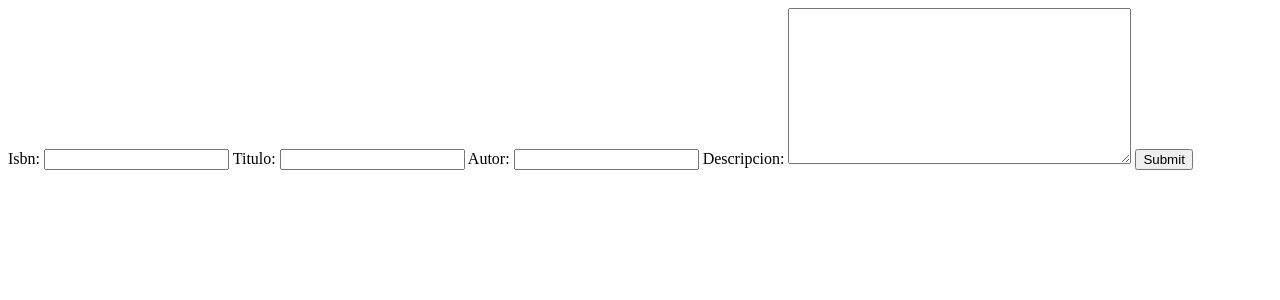
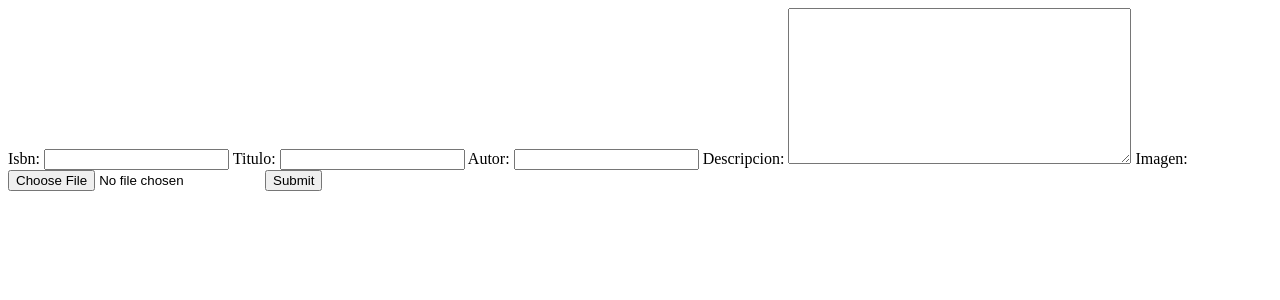
Before and after one commit to DanielJimenez357/django-crud-postgres, a Django app: page /nuevolibro/ in a window 1280 px wide. Shown: the top 300 px of the page. Run offline with Django 4.2, Linux system fonts and the light colour scheme; some libraries are stand-ins or nearby versions.

Commit message:
Sitema de imagenes añadido

```diff
--- a/config/settings.py
+++ b/config/settings.py
@@ -65,6 +65,7 @@ TEMPLATES = [
         'OPTIONS': {
             'context_processors': [
                 'django.template.context_processors.debug',
+                'django.template.context_processors.media',
                 'django.template.context_processors.request',
                 'django.contrib.auth.context_processors.auth',
                 'django.contrib.messages.context_processors.messages',
@@ -127,6 +128,11 @@ USE_TZ = True
 
 STATIC_URL = 'static/'
 
+MEDIA_URL = 'media/'
+
+MEDIA_ROOT = os.path.join(BASE_DIR, 'libros', 'media')
+
+
 # Default primary key field type
 # https://docs.djangoproject.com/en/4.2/ref/settings/#default-auto-field
 
--- a/config/urls.py
+++ b/config/urls.py
@@ -17,6 +17,8 @@ Including another URLconf
 from django.contrib import admin
 from django.urls import path
 from libros import views as vistas
+from django.conf import settings
+from django.conf.urls.static import static
 
 urlpatterns = [
     path('admin/', admin.site.urls),
@@ -27,5 +29,6 @@ urlpatterns = [
     path("editar/<int:id>", vistas.editarLibro,  name="editar"),
     path("detalle/<int:id>", vistas.detalles,  name="detalles"),
     path("lista/api", vistas.listaApi,  name="api"),
+]
 
-]
+urlpatterns += static(settings.MEDIA_URL, document_root=settings.MEDIA_ROOT)
--- a/libros/forms.py
+++ b/libros/forms.py
@@ -7,4 +7,4 @@ class LibroForm(forms.ModelForm):
 
         model = Libro
 
-        fields = ['isbn', 'titulo', 'autor', 'descripcion']
+        fields = ['isbn', 'titulo', 'autor', 'descripcion', 'imagen']
--- a/libros/models.py
+++ b/libros/models.py
@@ -8,6 +8,7 @@ class Libro(models.Model):
     titulo = models.CharField(max_length=50)
     autor = models.CharField(max_length=50)
     descripcion = models.TextField()
+    imagen = models.ImageField(upload_to="images")
 
     def __str__(self):
         return self.name
--- a/libros/templates/nuevo_libro.html
+++ b/libros/templates/nuevo_libro.html
@@ -7,7 +7,7 @@
 </head>
 <body>
 
-    <form method="post">
+    <form method="post" enctype="multipart/form-data">
             {% csrf_token %}
             {{ form }}
         <input type="submit" value="Submit">
--- a/libros/views.py
+++ b/libros/views.py
@@ -1,3 +1,5 @@
+from os.path import splitext
+import os
 from django.shortcuts import render, redirect, get_object_or_404
 from .models import Libro
 import json
@@ -41,6 +43,9 @@ def borrar(request, id):
 
     libro = get_object_or_404(Libro, pk=id)
 
+    os.remove('./libros/media/' + libro.imagen.name )
+
+
     #obtenemos el libro con la pk y lo borramos
     libro.delete()
 
@@ -51,9 +56,17 @@ def nuevoLibro(request):
 
     #comprobamos el metodo de envio si es POST se trata de un formulario ya editado
     if request.method == 'POST':
-        form = LibroForm(request.POST)
+        form = LibroForm(request.POST, request.FILES)
+
         if form.is_valid(): #comprobamos que sea valido
-            form.save() #guardamos y redirigimos
+
+            #obtenemos los datos del formulario sin guardarlo en la base de datos
+            libro = form.save(commit=False)
+            #obtenemos la extension del archivo
+            extension = splitext(libro.imagen.name)[1]
+            #cambiamos el nombre del archivo al titulo del libro
+            libro.imagen.name = form.cleaned_data['titulo'] + extension
+            libro.save()
             return redirect('lista')
 
     #si la solicitud es get rellenamos el formulario con los datos actuales
@@ -70,10 +83,33 @@ def editarLibro(request, id):
 
     libro_editado = get_object_or_404(Libro, pk=id)
 
+    nombre_imagen = libro_editado.imagen.name
+
     #comprobamos el metodo de envio si es POST se trata de un formulario relleno
     if request.method == 'POST':
-        form = LibroForm(request.POST, instance=libro_editado)
+        form = LibroForm(request.POST, request.FILES , instance=libro_editado)
         if form.is_valid(): #comprobamos que sea valido
+
+            libro = form.save(commit=False)
+
+            #obtenemos la extension del archivo
+            extension = splitext(libro.imagen.name)[1]
+
+            if libro.imagen.name != nombre_imagen:
+                os.remove('./libros/media/' + nombre_imagen )
+                libro.imagen.save(form.cleaned_data['titulo'] + extension, libro.imagen.file, save=False)
+
+            else:
+                nombre_a_cambiar = libro.imagen.name
+                media_url = './libros/media/'
+
+                #cambiamos el nombre del archivo al titulo del libro
+                libro.imagen.name = 'images/' + form.cleaned_data['titulo'] + extension
+
+                os.replace(media_url + nombre_a_cambiar , media_url + libro.imagen.name)
+
+            libro.save()
+
             form.save() #guardamos y redirigimos
             return redirect('lista')
 
```
Also changed, not shown: libros/templates/lista.html (+12 -10 lines), libros/migrations/0001_initial.py, libros/migrations/0002_alter_libro_imagen.py (added), 1 other file.
